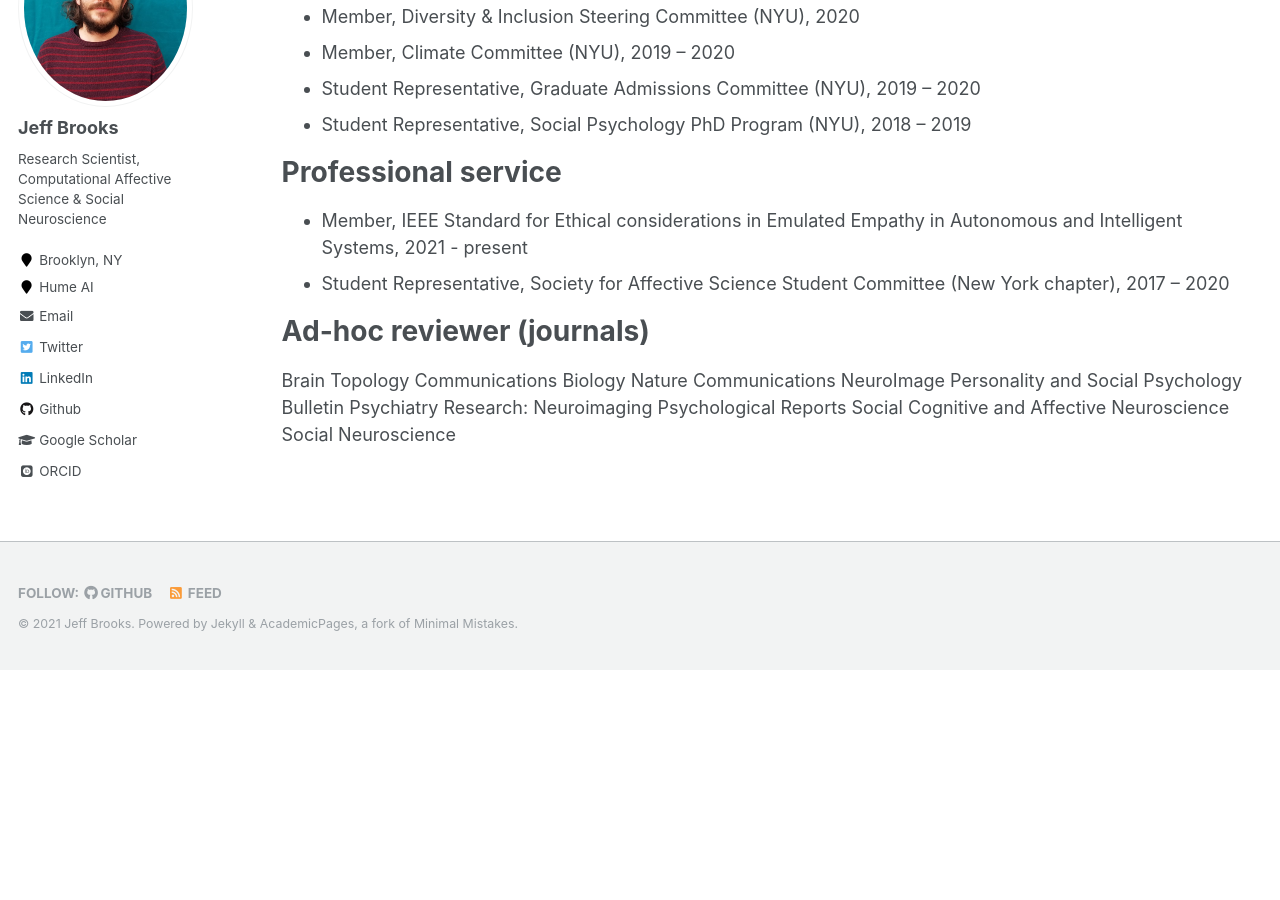
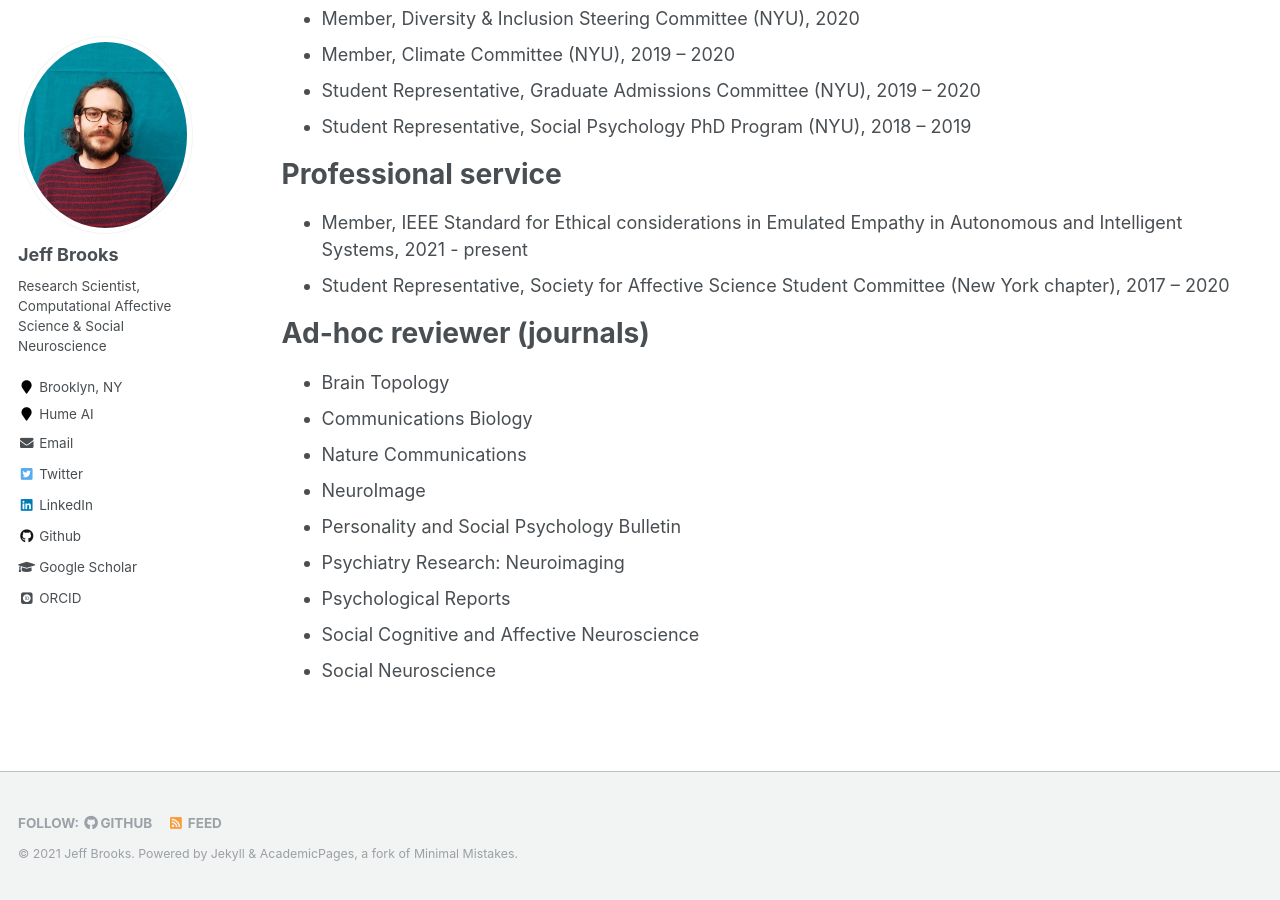
Before and after one commit to jeffreyallenbrooks/jeffreyallenbrooks.github.io, a Jekyll site: the page built from cv/cv.md, in a window 1280 px wide and 900 px high, scrolled down 5213 px. Built offline with Jekyll 4.4.1, drawn with Linux system fonts in a browser that asks for light colours; some web fonts are replaced; before the commit the page ends 5883 px from its top, so only the background shows below that; some of the changed text lies outside the part shown.

Commit message:
cv updates

```diff
--- a/cv/cv.md
+++ b/cv/cv.md
@@ -17,12 +17,12 @@
 
 Employment
 ======
-* 2021 - present: Research Scientist, Hume AI
+* **Research Scientist, Hume AI** (2021 - present)
 
-* 2021 - present: Postdoctoral Researcher, UC Berkeley (Advisor: Dr. Dacher Keltner)
+* **Postdoctoral Researcher, UC Berkeley** (2021 - present)
+  * Advisor: Dr. Dacher Keltner
 
 * 2013 - 2015: Lab Manager, UNC Chapel Hill (Advisor: Dr. Kristen Lindquist)
-
 * 2012 - 2013: Research Assistant, Duke University (Advisor: Roberto Cabeza)
 
 Awards & Honors
@@ -150,12 +150,12 @@
 
 Ad-hoc reviewer (journals)
 ======
-Brain Topology
-Communications Biology
-Nature Communications
-NeuroImage
-Personality and Social Psychology Bulletin
-Psychiatry Research: Neuroimaging
-Psychological Reports
-Social Cognitive and Affective Neuroscience
-Social Neuroscience
+* Brain Topology
+* Communications Biology
+* Nature Communications
+* NeuroImage
+* Personality and Social Psychology Bulletin
+* Psychiatry Research: Neuroimaging
+* Psychological Reports
+* Social Cognitive and Affective Neuroscience
+* Social Neuroscience
```
